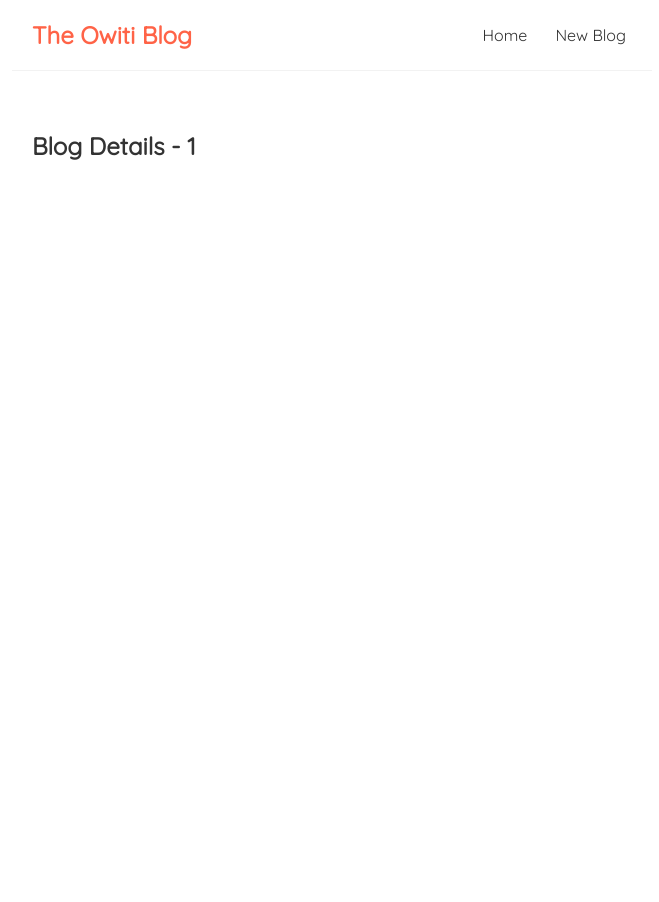
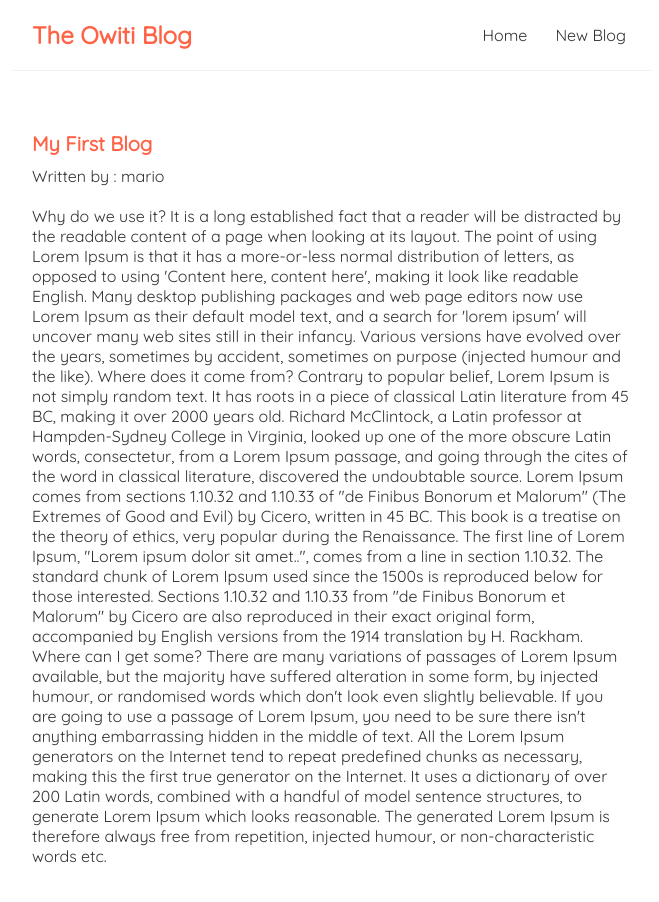
Before and after one commit to Viowiti/react-blog-app, a React (Create React App) app: page /blogs/1 in a window 1280 px wide. Shown: the top 902 px of the page, without its empty margins (308-967 px from the left). Before the commit the page ends 800 px from the top, so only its background shows below. Built offline with nearby package versions, Linux system fonts and the light colour scheme; data requests are answered from the project's data file.

Commit message:
reusong custom hooks

```diff
--- a/src/BlogDetails.js
+++ b/src/BlogDetails.js
@@ -1,10 +1,23 @@
 import { useParams } from "react-router-dom";
+import useFetch from "./useFetch";
+
 
 const BlogDetails = () => {
     const {id} = useParams();
+    const { data : blog, error, isPending } = useFetch('http://localhost:8000/blogs/' + id);
+
+
     return (
         <div className="blog-details">
-            <h2>Blog Details - {id}</h2>
+            {isPending && <div>Loading</div>}
+            {error && <div>{ error}</div>}
+            {blog && (
+                <article>
+                    <h2>{ blog.title }</h2>
+                    <p>Written by : {blog.author}</p>
+                     <div>{ blog.body }</div>
+                </article>
+            )}
 
         </div>
     );
--- a/src/index.css
+++ b/src/index.css
@@ -59,5 +59,26 @@
 }
 
 .blog_preview a {
-  text-decoration: none;
+  text-decoration: none ;
 }
+
+/* Blog details page */
+
+.blog-details h2 {
+  font-size: 20px;
+  color: tomato;
+  margin-bottom: 10px;
+}
+
+.blog-details div {
+  margin: 20px 0;
+}
+
+.blog-details button {
+  background: tomato;
+  color:ghostwhite;
+  border:0;
+  padding:8px;
+  border-radius:8px;
+  cursor: pointer;
+}
```
Also changed, not shown: src/BlogList.js (line endings or trailing spaces).
